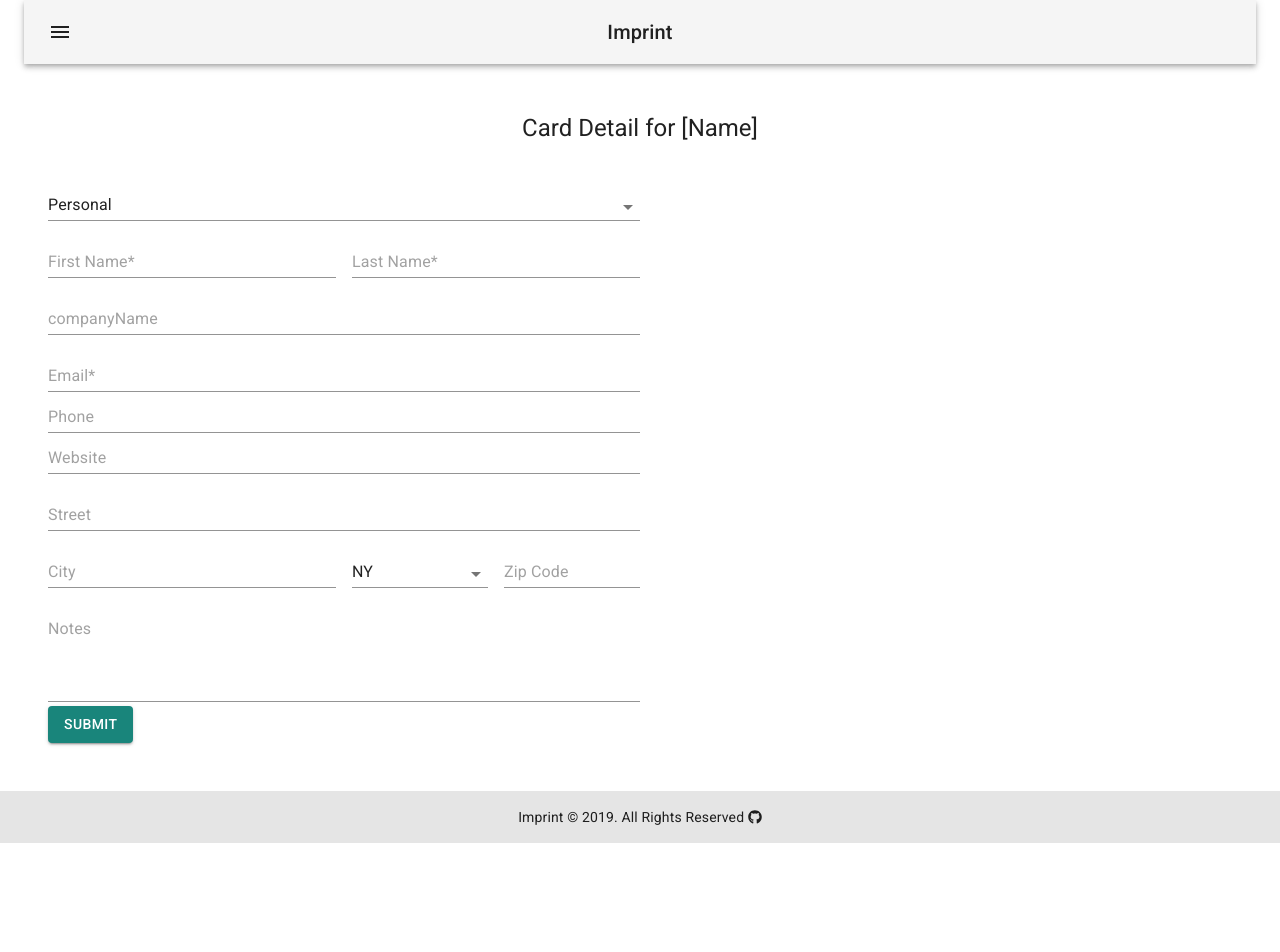
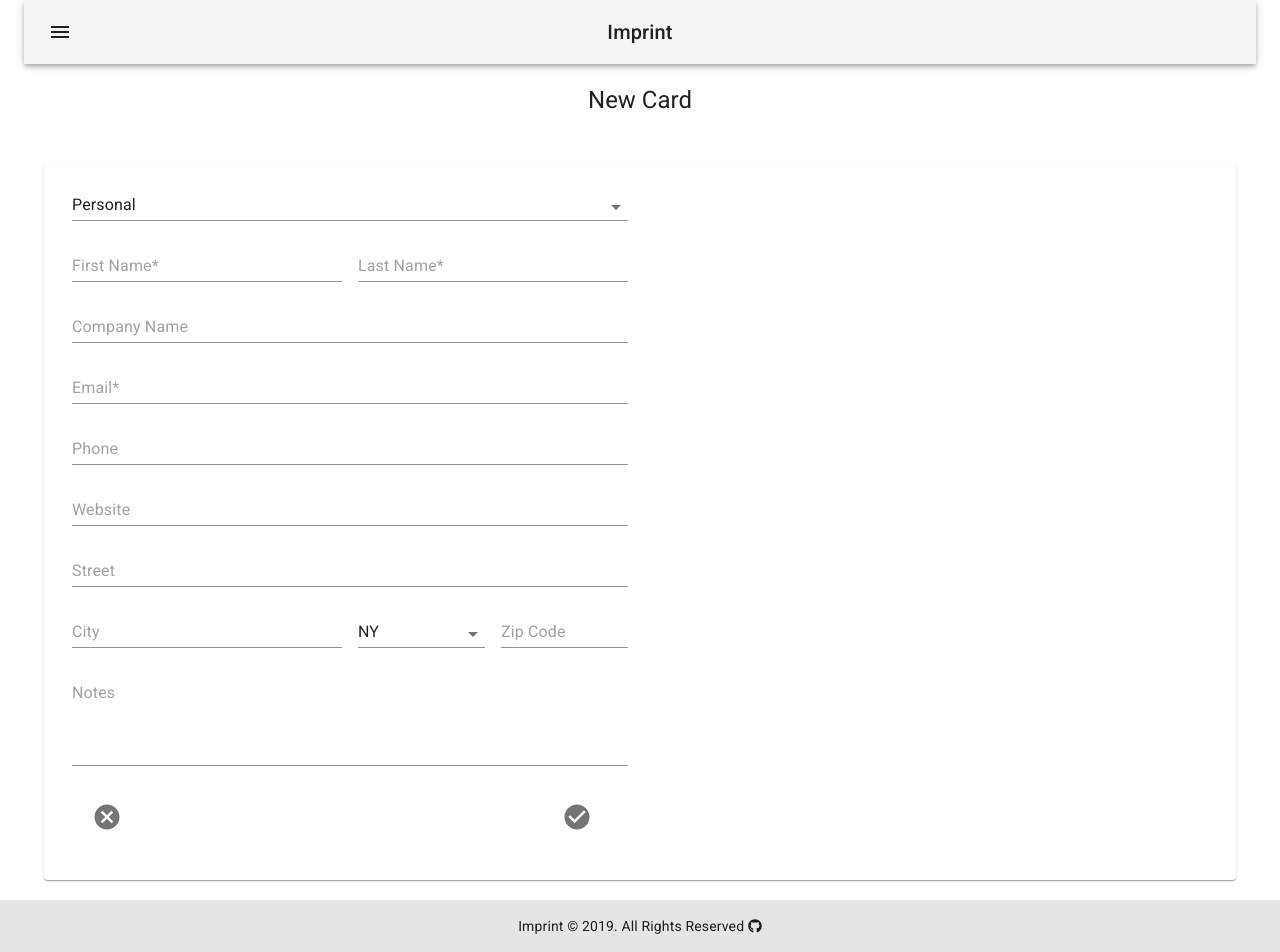
Before and after one commit to hchen651/app-project-3, a React (Create React App) app in the folder client/: page /newcard in a window 1280 px wide. Before the commit the page ends 843 px from the top, so only its background shows below. Built offline with nearby package versions, Linux system fonts and the light colour scheme.

Commit message:
add button functions to collection, detail, and newcard pages

```diff
--- a/client/src/App.js
+++ b/client/src/App.js
@@ -18,15 +18,13 @@
 import Profile from "./pages/Profile";
 import Signin from "./pages/Signin";
 import Signup from "./pages/Signup";
-import PrivateRoute from "./components/PrivateRoute";
+// import PrivateRoute from "./components/PrivateRoute";
 
 //temporary auth components - will be removed later
 import Register from "./components/auth/Register";
 import Login from "./components/auth/Login";
 
 // Components
-import Navbar from "./components/Navbar";
-import Navbar2 from "./components/Navbar2";
 import Footer from "./components/Footer";
 
 // Material UI
--- a/client/src/pages/Collection/index.js
+++ b/client/src/pages/Collection/index.js
@@ -13,14 +13,17 @@
 import Grid from '@material-ui/core/Grid';
 import Container from '@material-ui/core/Container';
 import { Typography } from '@material-ui/core';
-
-import Button from '@material-ui/core/Button';
-
 import CardContent from '@material-ui/core/CardContent';
 import CardMedia from '@material-ui/core/CardMedia';
 
+import { red } from '@material-ui/core/colors';
+import IconButton from '@material-ui/core/IconButton';
+import Add from '@material-ui/icons/AddCircle';
+import MoreHoriz from '@material-ui/icons/MoreHoriz';
+import VerticalAlignTop from '@material-ui/icons/VerticalAlignTop';
+import Tooltip from '@material-ui/core/Tooltip';
+
 import axios from 'axios';
-
 
 // custom styles
 const useStyles = makeStyles(theme => ({
@@ -42,7 +45,25 @@
     },
     cover: {
         height: 50
-    }
+    },
+    iconButtonS: {
+        margin: theme.spacing(1),
+    },
+    iconHoverS: {
+        '&:hover': {
+        color: red[500],
+        },
+        fontSize: 30,
+    },
+    iconButtonL: {
+        margin: theme.spacing(2),
+    },
+    iconHoverL: {
+        '&:hover': {
+        color: red[500],
+        },
+        fontSize: 50,
+    },
 }));
 
 // filter options
@@ -51,18 +72,18 @@
         value: 'by date added',
         label: 'by date added',
     },
-    {
-        value: 'by alphabetical',
-        label: 'by alphabetical',
-    },
+    // {
+    //     value: 'by alphabetical',
+    //     label: 'by alphabetical',
+    // },
     {
         value: 'by category',
         label: 'by category',
     },
-    {
-        value: 'by favorite',
-        label: 'by favorite',
-    },
+    // {
+    //     value: 'by favorite',
+    //     label: 'by favorite',
+    // },
 ];
 
 // all cards data (need mongoDB)
@@ -78,11 +99,13 @@
     const [allCards, setAllCards] = useState([]);
     const [reRender, setReRender] = useState(false);
     const [detailCard, setDetailCard] = useState({});
+    const [newCard, setNewCard] = useState(false);
 
     const handleChange = name => event => {
         setValues({ ...values, [name]: event.target.value });
     };
 
+    // axios get request for a specific card's detail by id
     const viewDetail = (id) => {
         axios.get(`/api/cards/${id}`)
         .then(res => {
@@ -95,18 +118,25 @@
         // console.log(id);
     };
 
+    // axios get request for all existing cards
     useEffect(() => {
         axios.get("/api/cards")
         .then(res => {
             var fetchedCards = res.data;
             setAllCards(fetchedCards);
-        console.log(fetchedCards);
+            // console.log(fetchedCards);
         })
         .catch(err =>
             console.log("GET error /api/cards")
         );
     }, [])
 
+    // When Add button is clicked, set newCard state to true
+    const addCard = () => {
+        setNewCard(true);
+    }
+
+    // Additional Feature: filter by
     // useEffect(() => {
     //     if (values.filter === "by alphabetical") {
     //         let newCards = [];
@@ -129,6 +159,16 @@
     // }, [values.filter, allCards]);
 
 
+    // When newCard, redirect to newCard page
+    if (newCard){
+        return(
+            <Redirect to={{
+                pathname: '/newcard',
+            }} />
+        )
+    }
+
+    // When reRender, redirect to detail page
     if(reRender){
         return(
             <Redirect to={{
@@ -137,6 +177,7 @@
             }}/>
         )
     }
+
     return (
         <React.Fragment>
         <Navbar2 />
@@ -209,18 +250,31 @@
                                 image=""
                                 title=""
                             /> */}
-                            <Button
-                            className={classes.btn}
-                            variant="contained"
-                            color="secondary"
-                            // href="/detail"
+                            <IconButton
+                                className={classes.iconButtonS}
+                                aria-label="VerticalAlignTop"
                                 onClick={() => {viewDetail(card._id)}}>
-                            view detail
-                            </Button>
+                                <MoreHoriz className={classes.iconHoverS} color="inherit"/>
+                            </IconButton>
                         </BusinessCardS>
                     </Grid>
                 ))}
             </Grid>
+
+            <Grid container justify="center">
+                <Tooltip title="New Card">
+                    <IconButton
+                        className={classes.iconButtonL}
+                        aria-label="Add"
+                        onClick={() => {addCard()}}>
+                        <Add className={classes.iconHoverL} color="inherit"/>
+                    </IconButton>
+                </Tooltip>
+                {/* <IconButton className={classes.iconButtonL} aria-label="VerticalAlignTop">
+                    <VerticalAlignTop className={classes.iconHoverL} color="inherit"/>
+                </IconButton> */}
+            </Grid>
+
         </Container>
         </React.Fragment>
     )
--- a/client/src/pages/Detail/index.js
+++ b/client/src/pages/Detail/index.js
@@ -1,4 +1,5 @@
 import React, { useState, useEffect } from 'react';
+import { Route, Redirect } from 'react-router';
 
 // Components
 import Navbar2 from "../../components/Navbar2";
@@ -10,15 +11,14 @@
 import Grid from '@material-ui/core/Grid';
 import Container from '@material-ui/core/Container';
 import { Typography } from '@material-ui/core';
-import Box from '@material-ui/core/Box';
 import Paper from '@material-ui/core/Paper';
 
 import { red } from '@material-ui/core/colors';
 import IconButton from '@material-ui/core/IconButton';
 import Edit from '@material-ui/icons/Edit';
 import ArrowBack from '@material-ui/icons/ArrowBack';
+import Tooltip from '@material-ui/core/Tooltip';
 
-//
 // custom styles
 const useStyles = makeStyles(theme => ({
     root: {
@@ -44,7 +44,7 @@
         flexWrap: 'wrap',
         // marginTop: theme.spacing(4),
     },
-    button: {
+    iconButton: {
         margin: theme.spacing(2),
     },
     input: {
@@ -52,11 +52,10 @@
     },
     iconHover: {
         '&:hover': {
-        color: red[700],
+        color: red[500],
         },
         fontSize: 30,
     },
-
 }));
 
 // dropdown list - cardType
@@ -87,9 +86,6 @@
     { value: 'WI', label: 'WI' }, { value: 'WY', label: 'WY' },
 ];
 
-// card detail data (need mongoDB)
-
-
 // display card details
 export default function Detail({ location }) {
     const classes = useStyles();
@@ -111,6 +107,7 @@
     });
 
     const [editState, setEditState] = useState(true);
+    const [goBackClick, setGoBackClick] = useState(false);
 
     const handleInputChange = name => event => {
         setValues({ ...values, [name]: event.target.value });
@@ -120,8 +117,23 @@
         if(location.props){
             setValues(location.props)
         }
+    })
 
-    })
+    // When ArrowBack button is clicked, set reRender state to true
+    const goBack = () => {
+        // console.log('clicked');
+        // console.log(editState);
+        setGoBackClick(true);
+    }
+
+    // When reRender is true, redirect to collection page
+    if (goBackClick){
+        return(
+            <Redirect to={{
+                pathname: '/collection',
+            }} />
+        )
+    }
 
     return (
         <React.Fragment>
@@ -135,7 +147,6 @@
                     <Grid item className={classes.paper} xs={12} sm={6}>
                         <form
                             className={classes.form}
-                            // onSubmit={handleSubmit}
                             noValidate>
                             <Grid container spacing={2}>
                                 <Grid item xs={12}>
@@ -193,7 +204,7 @@
                                 <Grid item xs={12}>
                                     <TextField
                                         id="companyName"
-                                        placeholder="companyName"
+                                        placeholder="Company Name"
                                         fullWidth
                                         className={classes.textField}
                                         value={values.companyName}
@@ -203,8 +214,6 @@
                                         InputProps={{ readOnly: editState }}
                                     />
                                 </Grid>
-
-
                                 <Grid item xs={12}>
                                     <TextField
                                         required
@@ -310,7 +319,6 @@
                                         InputProps={{ readOnly: editState }}
                                     />
                                 </Grid>
-
                                 <Grid item xs={12}>
                                     <TextField
                                         id="notes"
@@ -331,12 +339,19 @@
 
                         <Grid item xs={12}>
                             <Grid container justify="space-between">
-                                <IconButton className={classes.button} aria-label="ArrowBack">
-                                    <ArrowBack className={classes.iconHover} color="inherit"/>
-                                </IconButton>
-                                <IconButton className={classes.buttons} aria-label="Edit" onClick={() => setEditState(!editState)}>
-                                    <Edit className={classes.iconHover} color="inherit"  />
-                                </IconButton>
+                                <Tooltip title="Go Back">
+                                    <IconButton
+                                        className={classes.iconButton}
+                                        aria-label="ArrowBack"
+                                        onClick={() => {goBack()}}>
+                                        <ArrowBack className={classes.iconHover} color="inherit"/>
+                                    </IconButton>
+                                </Tooltip>
+                                <Tooltip title="Edit">
+                                    <IconButton className={classes.iconButton} aria-label="Edit" onClick={() => setEditState(!editState)}>
+                                        <Edit className={classes.iconHover} color="inherit"/>
+                                    </IconButton>
+                                </Tooltip>
                             </Grid>
                         </Grid>
                     </Grid>
--- a/client/src/pages/NewCard/index.js
+++ b/client/src/pages/NewCard/index.js
@@ -11,25 +11,54 @@
 import Grid from '@material-ui/core/Grid';
 import Container from '@material-ui/core/Container';
 import { Typography } from '@material-ui/core';
+import Paper from '@material-ui/core/Paper';
+
 import Button from '@material-ui/core/Button';
+import { red } from '@material-ui/core/colors';
+import IconButton from '@material-ui/core/IconButton';
+import CheckCircle from '@material-ui/icons/CheckCircle';
+import Cancel from '@material-ui/icons/Cancel';
+import Tooltip from '@material-ui/core/Tooltip';
 
 import axios from 'axios';
 
 // custom styles
 const useStyles = makeStyles(theme => ({
-    paper: {
+    root: {
         marginTop: theme.spacing(6),
         marginBottom: theme.spacing(6),
     },
+    paper: {
+        borderRadius: 0,
+        border: 0,
+        padding: '20px',
+        boxShadow: 0,
+    },
+    header: {
+        marginBottom: theme.spacing(6),
+    },
     textField: {
+        margin: theme.spacing(1),
         // marginTop: theme.spacing(1),
         // marginBottom: theme.spacing(1),
     },
     form: {
         display: 'flex',
         flexWrap: 'wrap',
-        marginTop: theme.spacing(4),
-    }
+        // marginTop: theme.spacing(4),
+    },
+    iconButton: {
+        margin: theme.spacing(2),
+    },
+    input: {
+        display: 'none',
+    },
+    iconHover: {
+        '&:hover': {
+        color: red[500],
+        },
+        fontSize: 30,
+    },
 }));
 
 // dropdown list - cardType
@@ -88,17 +117,27 @@
         setValues({ ...values, [name]: event.target.value });
     };
 
+    // When cancel button is clicked, set reRender state to true
+    // (This shares the same redirect component as submitDetail)
+    const goBack = () => {
+        setReRender(true);
+    }
+
+    // When submit button is clicked, set reRender state to true
+    // and make axios post request
     const submitDetail = () => {
-        axios.post(`/api/users`, values)
+        axios.post(`/api/cards`, values)
         .then(res => {
             setReRender(true);
         })
         .catch(err =>
-            console.log("GET error /api/users")
+            console.log("GET error /api/cards")
         );
-        console.log(values);
-        console.log("clicked");
+        // console.log(values);
+        // console.log("clicked");
     }
+
+    // When reRender is true, redirect to collection page
     if(reRender){
         return(
             <Redirect to={{
@@ -111,11 +150,12 @@
         <React.Fragment>
         <Navbar2 />
         <Container className={classes.paper} component="main" maxWidth="xl">
-            <Typography component="h1" variant="h5" align="center" gutterBottom>
-            Card Detail for [Name]
+            <Typography className={classes.header} component="h1" variant="h5" align="center" gutterBottom>
+                New Card
             </Typography>
+            <Paper>
                 <Grid container>
-                <Grid item xs={12} sm={6}>
+                    <Grid item className={classes.paper} xs={12} sm={6}>
                         <form
                             className={classes.form}
                             noValidate>
@@ -148,7 +188,7 @@
                                         required
                                         id="firstName"
                                         placeholder="First Name*"
-                                    // className={classes.textField}
+                                        className={classes.textField}
                                         value={values.firstName}
                                         onChange={handleInputChange('firstName')}
                                         margin="dense"
@@ -161,7 +201,7 @@
                                         required
                                         id="lastName"
                                         placeholder="Last Name*"
-                                    // className={classes.textField}
+                                        className={classes.textField}
                                         value={values.lastName}
                                         onChange={handleInputChange('lastName')}
                                         margin="dense"
@@ -172,7 +212,7 @@
                                 <Grid item xs={12}>
                                     <TextField
                                         id="companyName"
-                                    placeholder="companyName"
+                                        placeholder="Company Name"
                                         fullWidth
                                         className={classes.textField}
                                         value={values.companyName}
@@ -180,18 +220,7 @@
                                         margin="dense"
                                         InputLabelProps={{ shrink: true }}
                                     />
-                                {/* <TextField
-                                    id="titlePosition"
-                                    placeholder="Title/Position"
-                                    fullWidth
-                                    className={classes.textField}
-                                    value={values.titlePosition}
-                                    onChange={handleInputChange('titlePosition')}
-                                    margin="dense"
-                                    InputLabelProps={{ shrink: true }}
-                                /> */}
                                 </Grid>
-
                                 <Grid item xs={12}>
                                     <TextField
                                         required
@@ -204,6 +233,8 @@
                                         margin="dense"
                                         InputLabelProps={{ shrink: true }}
                                     />
+                                </Grid>
+                                <Grid item xs={12}>
                                     <TextField
                                         id="phone"
                                         placeholder="Phone"
@@ -214,6 +245,8 @@
                                         margin="dense"
                                         InputLabelProps={{ shrink: true }}
                                     />
+                                </Grid>
+                                <Grid item xs={12}>
                                     <TextField
                                         id="website"
                                         placeholder="Website"
@@ -282,6 +315,7 @@
                                         value={values.zipcode}
                                         onChange={handleInputChange('zipcode')}
                                         margin="dense"
+                                        fullWidth
                                         InputLabelProps={{ shrink: true }}
                                     />
                                 </Grid>
@@ -289,6 +323,9 @@
                                     <TextField
                                         id="notes"
                                         placeholder="Notes"
+                                        className={classes.textField}
+                                        value={values.notes}
+                                        onChange={handleInputChange('notes')}
                                         fullWidth
                                         multiline
                                         rows="4"
@@ -298,20 +335,34 @@
                                 </Grid>
                             </Grid>
                         </form>
-                    <Button
-                        className={classes.btn}
-                        variant="contained"
-                        color="secondary"
-                        onClick={() => {submitDetail()}}
-                    >
-                    submit
-                    </Button>
+
+                        <Grid item xs={12}>
+                            <Grid container justify="space-between">
+                                <Tooltip title="Cancel">
+                                    <IconButton
+                                        className={classes.iconButton}
+                                        aria-label="Cancel"
+                                        onClick={() => {goBack()}}>
+                                        <Cancel className={classes.iconHover} color="inherit"/>
+                                    </IconButton>
+                                </Tooltip>
+                                <Tooltip title="Submit">
+                                    <IconButton
+                                        className={classes.iconButton}
+                                        aria-label="CheckCircle"
+                                        onClick={() => {submitDetail()}}>
+                                        <CheckCircle className={classes.iconHover} color="inherit"/>
+                                    </IconButton>
+                                </Tooltip>
+                            </Grid>
+                        </Grid>
                     </Grid>
 
                     <Grid item xs={12} sm={6}>
                         {/* preview component */}
                     </Grid>
                 </Grid>
+            </Paper>
         </Container>
         </React.Fragment>
     );
```
Also changed, not shown: client/src/components/_archive/ButtonS/index.js (+20 -20 lines). Lines whose indentation alone changed are shown as unchanged.
